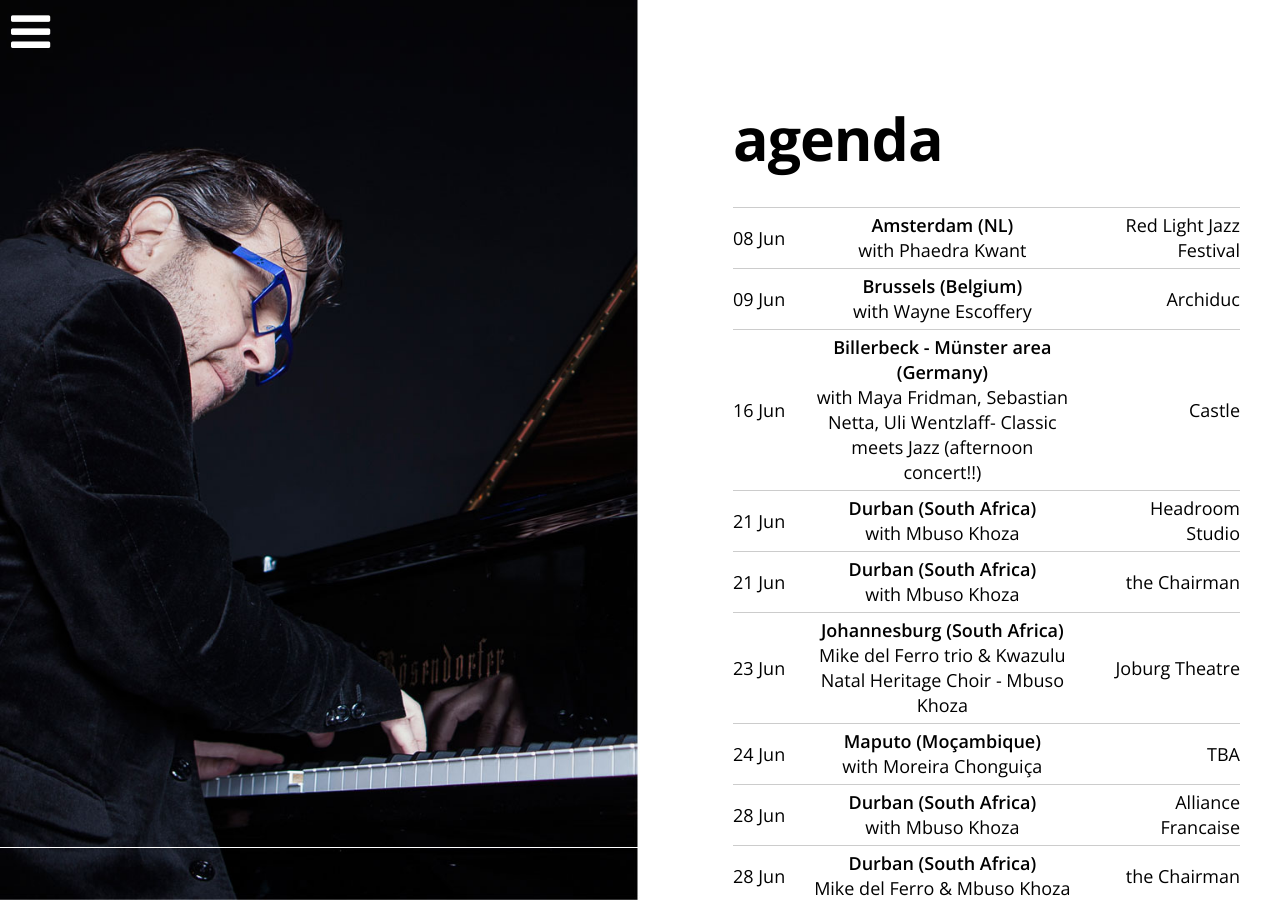
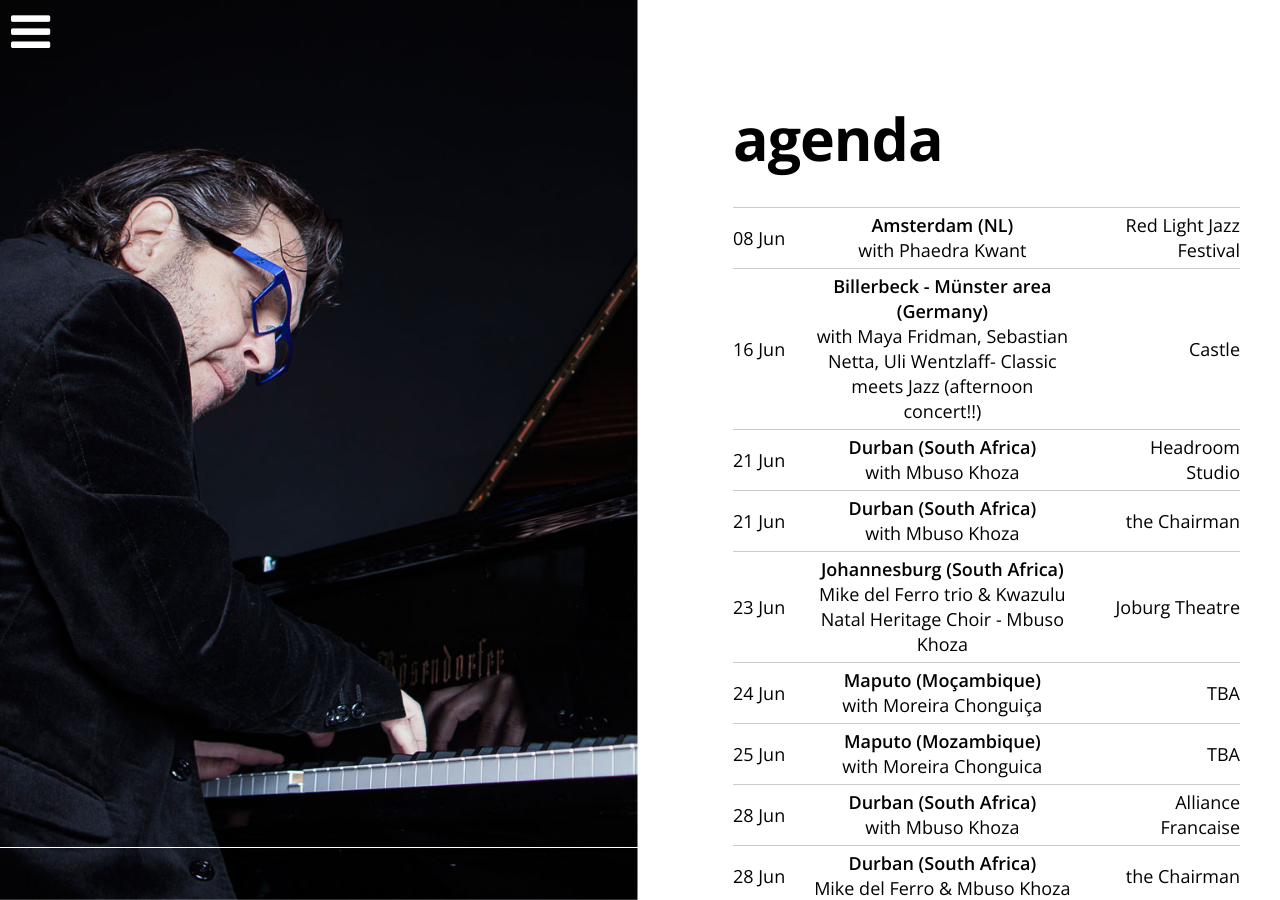
Before and after one commit to mikedelferro/website, a Jekyll site: the page built from agenda.html, in a window 1280 px wide and 900 px high. Built offline with Jekyll 4.4.1, drawn with Linux system fonts in a browser that asks for light colours; nearby versions of some CDN libraries.

Commit message:
Updated '_config.yml' via CloudCannon

```diff
--- a/_config.yml
+++ b/_config.yml
@@ -136,11 +136,11 @@ gigs:
     location: Red Light Jazz Festival
     venue: Amsterdam (NL)
     url: 'https://redlightjazz.com/'
-  - title: with Wayne Escoffery
-    date: 2019-06-09 16:00:00
-    location: Archiduc
-    venue: Brussels (Belgium)
-    url: 'http://www.archiduc.net/nl'
+  - title: with Moreira Chonguica
+    date: 2019-06-25 20:00:00
+    location: TBA
+    venue: Maputo (Mozambique)
+    url:
   - title: Nachtgeluiden (Night Sounds)- with Andre Heuvelman
     date: 2019-09-06 20:00:00
     location: Open Air Theatre / Forest
```
